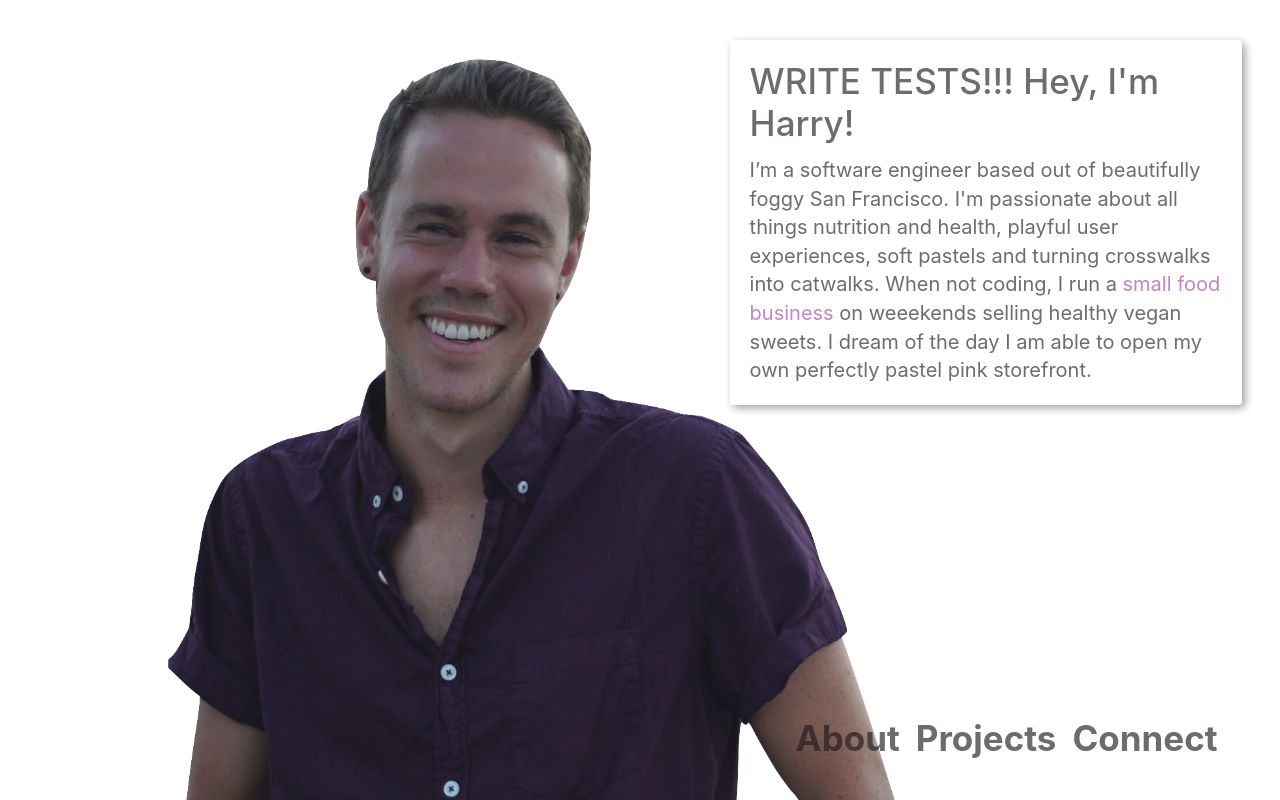
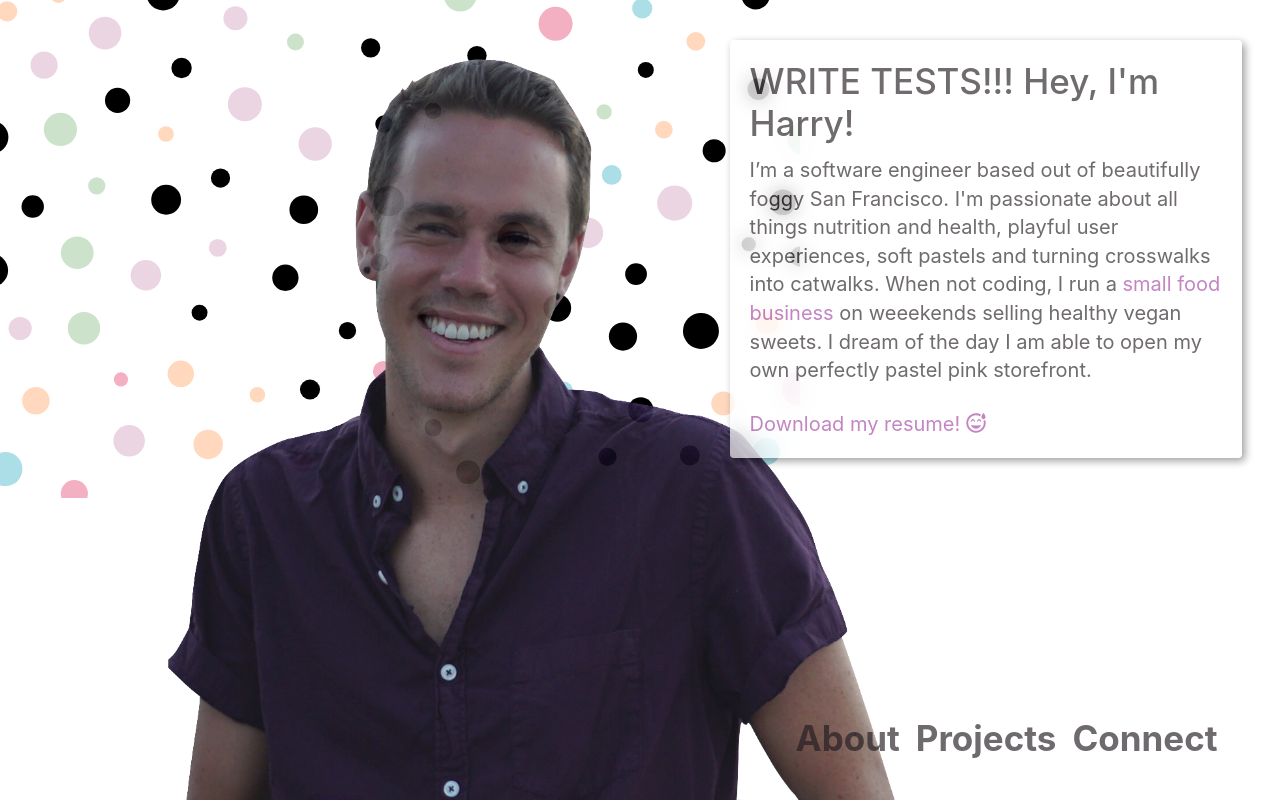
Before and after one commit to hatz7505/personal-website, a React (Create React App) app: page /about in a window 1280 px wide. Shown: the top 800 px of the page. Built offline with nearby package versions, Linux system fonts and the light colour scheme.

Commit message:
added downloadable resume

```diff
--- a/src/AboutMe.css
+++ b/src/AboutMe.css
@@ -46,3 +46,15 @@
   right: 3%;
   bottom: 20px;
 }
+
+.resume {
+  display: inline-block;
+  margin-top: 25px;
+  pointer-events: auto;
+  color: #a244a2;
+}
+
+.resume:hover {
+  text-decoration: none;
+  color: #6d2a6d;
+}
--- a/src/AboutMe.js
+++ b/src/AboutMe.js
@@ -4,16 +4,19 @@ import { Card, CardBody, CardTitle, CardText } from "reactstrap";
 import Me from "./images/mee-main.png";
 import "./AboutMe.css";
 import SiteNavbar from "./SiteNavbar";
+import MyResume from "./MyResume.pdf";
+import { faGrinBeamSweat } from "@fortawesome/free-regular-svg-icons";
+import { FontAwesomeIcon } from "@fortawesome/react-fontawesome";
 
 function AboutMe() {
   return (
     <div>
-      {/* <SVG
+      <SVG
         numOfCircles={500}
         distanceBetween={17}
         charge={60}
         withForce={false}
-      /> */}
+      />
       <img src={Me} alt="pic-of-me" className="pic-of-me"></img>
       <Card className="about-me-card" style={{ backgroundColor: "white" }}>
         <CardBody>
@@ -34,10 +37,13 @@ function AboutMe() {
             </a>{" "}
             on weeekends selling healthy vegan sweets. I dream of the day I am
             able to open my own perfectly pastel pink storefront.
+            <a href={MyResume} className="resume" target="_blank">
+              Download my resume! <FontAwesomeIcon icon={faGrinBeamSweat} />
+            </a>
           </CardText>
         </CardBody>
       </Card>
-      <SiteNavbar stylingClass="navbar-about-me"/>
+      <SiteNavbar stylingClass="navbar-about-me" />
     </div>
   );
 }
--- a/src/Connect.js
+++ b/src/Connect.js
@@ -11,12 +11,12 @@ import SiteNavbar from "./SiteNavbar";
 function AboutMe() {
   return (
     <div>
-      {/* <SVG
+      <SVG
         numOfCircles={500}
         distanceBetween={17}
         charge={60}
         withForce={false}
-      /> */}
+      />
       <img src={connectPic} alt="pic-of-me" className="connect-pic"></img>
       <Card
         className="connect-with-me-card"
```
Also changed, not shown: 1 other file (tests, documents, lock files or other folders).
